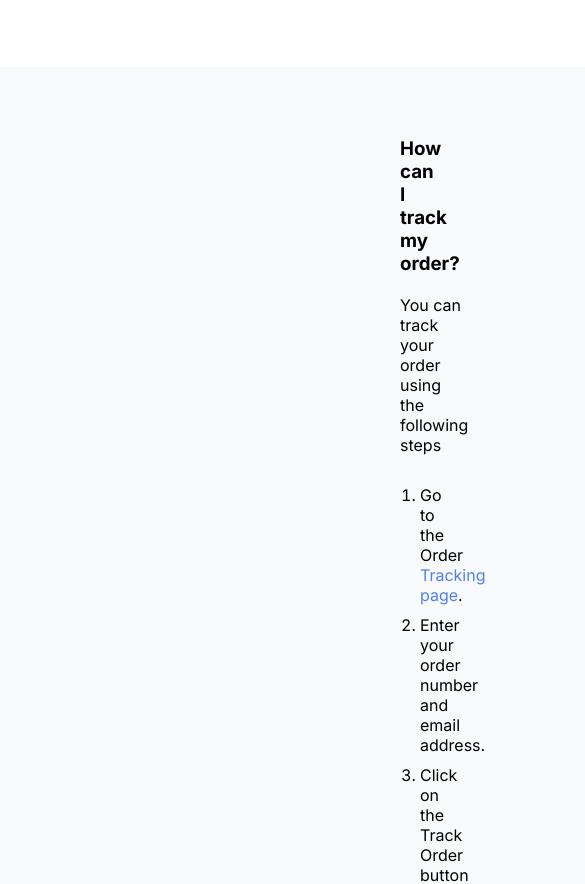
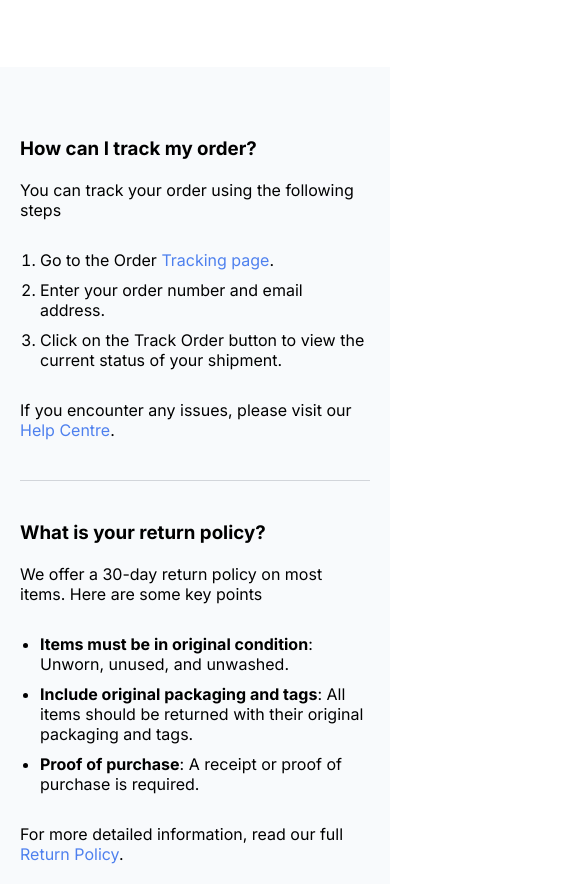
Before and after one commit to Sudhanshu-Singh-Parmar/FAQ-Page, a plain HTML site: page index.html in a window 390 px wide. Shown: the part 221-1105 px from the top of the page, 585 px wide, since content can reach past the window. Drawn offline with Linux system fonts and the light colour scheme.

Commit message:
otimization and responsiveness

```diff
--- a/index.html
+++ b/index.html
@@ -3,7 +3,7 @@
 <head>
     <meta charset="UTF-8">
     <meta name="viewport" content="width=device-width, initial-scale=1.0">
-    <title>Document</title>
+    <title>FAQ Page</title>
     <link rel="shortcut icon" href="favicon.ico" type="image/x-icon">
     <link rel="stylesheet" href="style.css">
 </head>
@@ -34,7 +34,7 @@
                 <h3>What is your return policy?</h3>
                 <span>We offer a 30-day return policy on most items. Here are some key points</span>
                 <ul>
-                    <li> <strong>Items must be in original condition</strong>: Unworn, unused, and unwashed..</li>
+                    <li> <strong>Items must be in original condition</strong>: Unworn, unused, and unwashed.</li>
                     <li> <strong>Include original packaging and tags</strong>: All items should be returned with their original packaging and tags.</li>
                     <li> <strong>Proof of purchase</strong>: A receipt or proof of purchase is required.</li>
                 </ul>
--- a/style.css
+++ b/style.css
@@ -23,7 +23,9 @@ section span {
 
 main {
     background-color: #F8FAFC;
-    padding: 70px 400px;
+    padding: 70px 20px;
+    display: flex;
+    justify-content: center;
 }
 
 ol, ul {
@@ -49,4 +51,5 @@ a {
 
 .c {
     max-width: 700px;
+    width: 100%;
 }
```
Also changed, not shown: favicon.ico (added), 1 other file.
